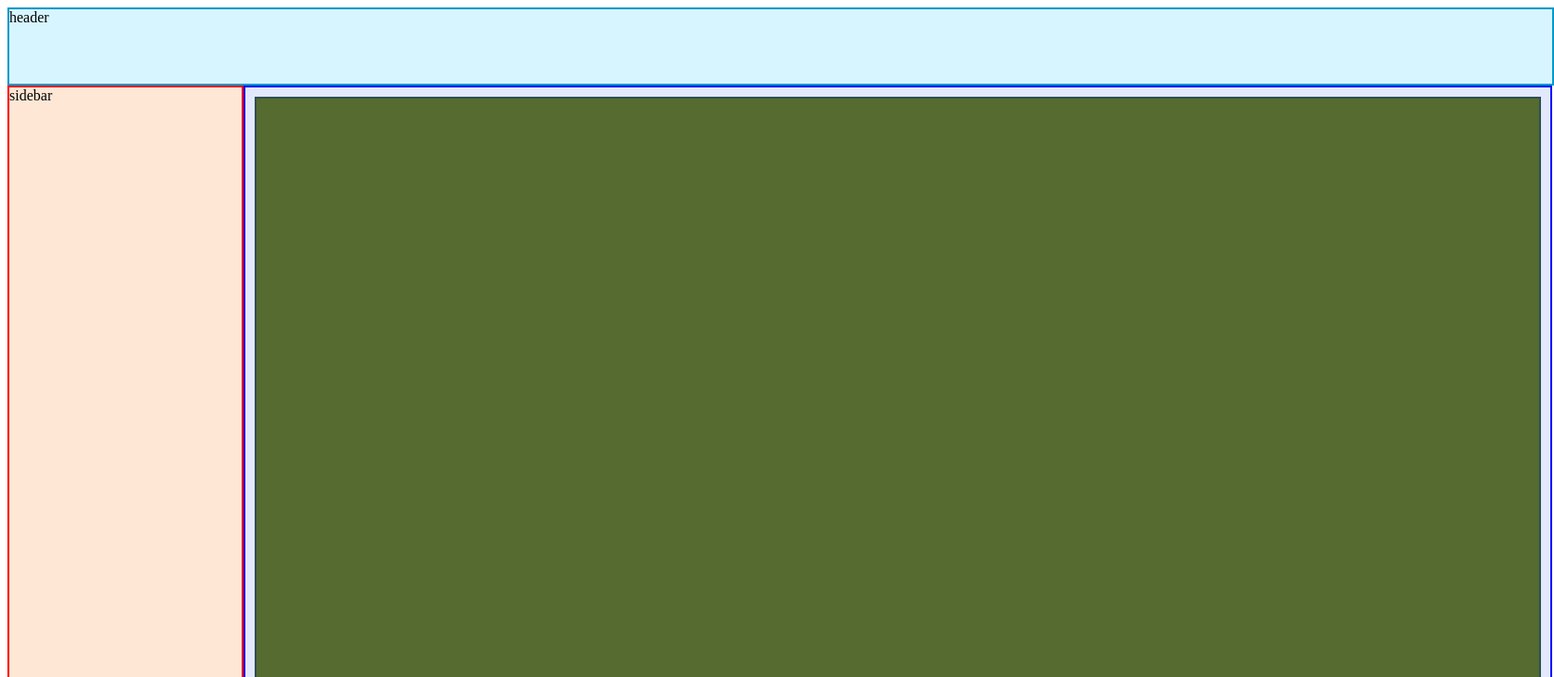
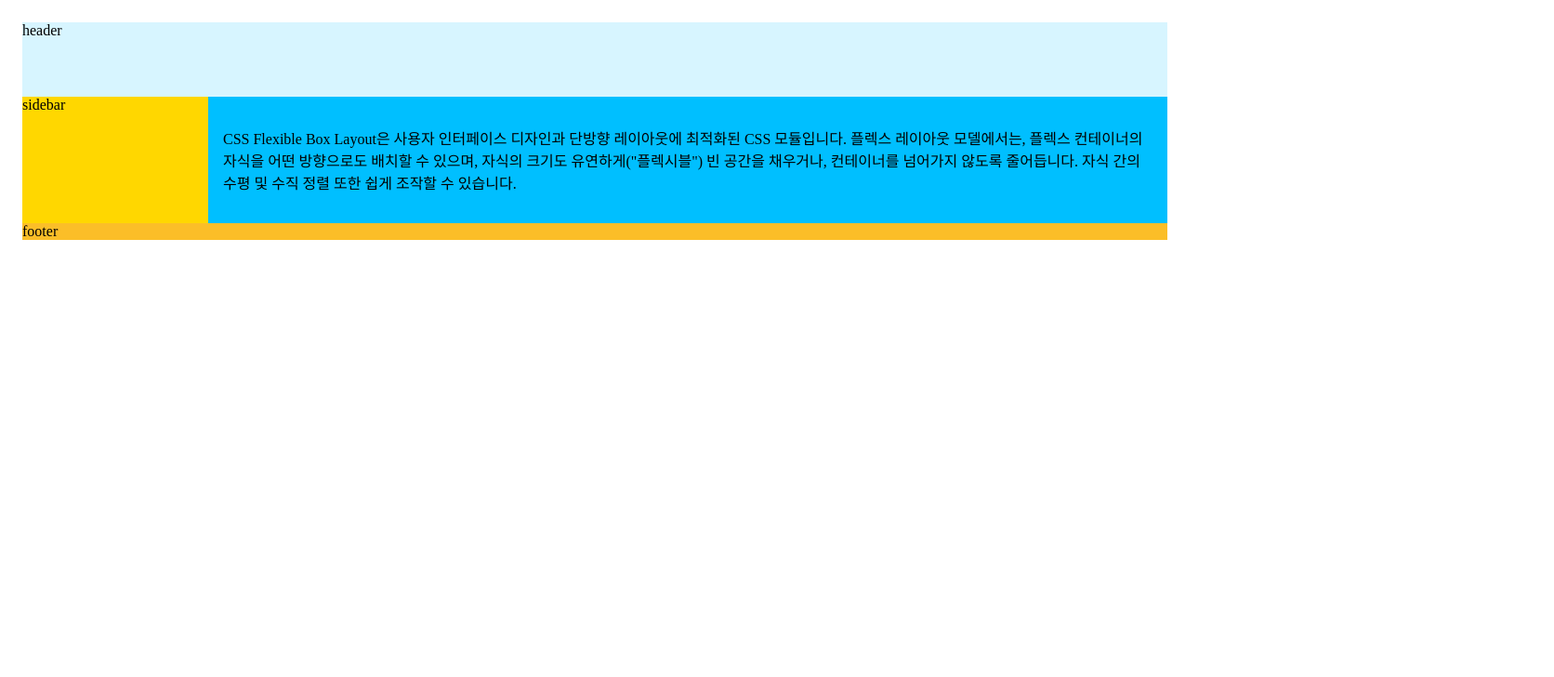
Before and after one commit to yoondotcom/frontend-study, a plain HTML site: page 1_Homework/20210505.html in a window 1280 px wide. Shown: the top 728 px of the page at 93% size, 1672 px wide, since content can reach past the window. Drawn offline with Linux system fonts and the light colour scheme.

Commit message:
레이아웃 수정

```diff
--- a/1_Homework/20210505.html
+++ b/1_Homework/20210505.html
@@ -3,54 +3,81 @@
 <head>
     <meta charset="UTF-8">
     <style>
+
+        /**
+        flex 선언 최상위 wrapper 명칭은 wrapper 혹은 container 라는 단어룰 주료 사용
+         */
+        .container {
+            display: flex;
+            flex-flow: row wrap;
+        }
+
+        /**
+            > 자식 노드 * 선택자 전체 선택
+            https://developer.mozilla.org/ko/docs/Web/CSS/CSS_Selectors
+         */
+        .container > * {
+            flex: 1 100%
+        }
+
         .header {
-                width: 1660px;
             height: 80px;
-                border: 2px solid #09c;
             background-color: #d7f5ff;
         }
-            .body {
-                display: flex;
-                width: 100%;
-                height: 804px;
-                margin: 0px;
+
+        /*.sidebar {*/
+        /*    background: gold;*/
+        /*    flex: initial; !** 0, 1, auto**!*/
+        /*    min-width: 200px;*/
+        /*    order: 1;*/
+        /*}   아래 참고.. */
+
+        .sidebar {
+            background: gold;
+            flex: 0 1 200px;
+            order: 1;
         }
-            .body .sidebar {
-                min-width: 250px;
-                height: 800px;
-                border: 2px solid red;
-                background-color: #ffe7d5;
+
+        /**
+           padding box 안에 여백
+           margin box 밖에 여백
+           flex 옵션 설명 : https://developer.mozilla.org/ko/docs/Web/CSS/flex
+           flex: grow, shrink, basis
+           grow(자라다) :  flex-item 요소가, flex-container 요소 내부에서 할당 가능한 공간의 정도를 선언합니다
+           shrink(수축) : 만약 flex-item 요소의 크기가 flex-container 요소의 크기보다 클 때 flex-shrink 속성을 사용하는데, 설정된 숫자값에 따라 flex-container 요소 내부에서 flex-item 요소의 크기가 축소됩니
+           basis(기초) : 플렉스 아이템의 초기 크기를 지정합니다. box-sizing을 따로 지정하지 않는다면 콘텐츠 박스의 크기를 변경합니다.
+           order: 순서
+        */
+        .content {
+            text-align: left;
+            background: deepskyblue;
+            padding: 1rem;
+            order: 2;
+            flex: 3 0px;
         }
-            .body .main {
-                width: 1394px;
-                height: 780px;
-                border: 2px solid blue;
-                background-color: #e2e9ff;
-                padding: 10px;
+
+        .footer {
+            background-color: #fbbe28;
+            order: 3;
         }
-            .body .main .content_box {
-                width: 1380px;
-                height: 776px;
-                border: 2px solid darkslategray;
-                background-color: darkolivegreen;
+
+        body {
+            padding: 1rem;
         }
+
     </style>
 </head>
 <body>
+<div class="container">
     <div class="header">header</div>
-		<div class="body">
     <div class="sidebar">sidebar</div>
-		    <div class="main">
-                <div class="content_box">
-                    <div class="menu">
-                        <div class="menu_1"></div>
-                        <div class="menu_1"></div>
-                        <div class="menu_1"></div>
-                        <div class="menu_1"></div>
+    <div class="content">
+        <p>
+            CSS Flexible Box Layout은 사용자 인터페이스 디자인과 단방향 레이아웃에 최적화된 CSS 모듈입니다. 플렉스 레이아웃 모델에서는, 플렉스 컨테이너의 자식을 어떤 방향으로도 배치할
+            수 있으며, 자식의 크기도 유연하게("플렉시블") 빈 공간을 채우거나, 컨테이너를 넘어가지 않도록 줄어듭니다. 자식 간의 수평 및 수직 정렬 또한 쉽게 조작할 수 있습니다.
+        </p>
     </div>
-                    <div class="content"></div>
-                </div>
-            </div>
+    <div class="footer">footer</div>
 </div>
 </body>
 <script scr=""></script>
```
Lines whose indentation alone changed are shown as unchanged.
